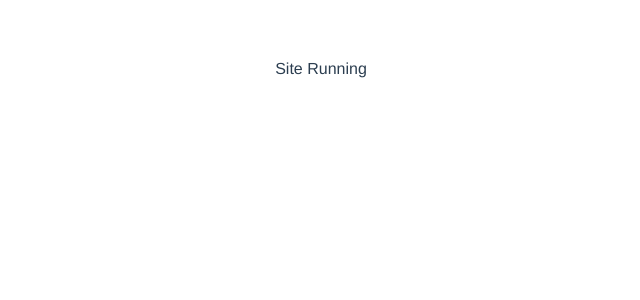
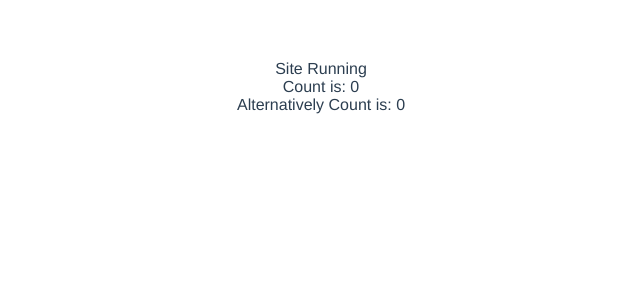
Before and after one commit to brendon-agileBridge/FSD-VueTraining, a Vue app in the folder vuetraining/: page / in a window 1280 px wide. Shown: the top 300 px of the page, without its empty margins (319-959 px from the left). Built offline with nearby package versions, Linux system fonts and the light colour scheme.

Commit message:
1 Way Bound Data

```diff
--- a/vuetraining/src/App.vue
+++ b/vuetraining/src/App.vue
@@ -1,15 +1,15 @@
 <template>
   Site Running
+  <br>
+  Count is: {{ count }}
+  <br>
+  Alternatively Count is: <span v-text="count"></span>
 </template>
 
-<script>
+<script setup>
+let count = 0;
 
-export default {
-  name: 'App',
-  components: {
 
-  }
-}
 </script>
 
 <style>
```
